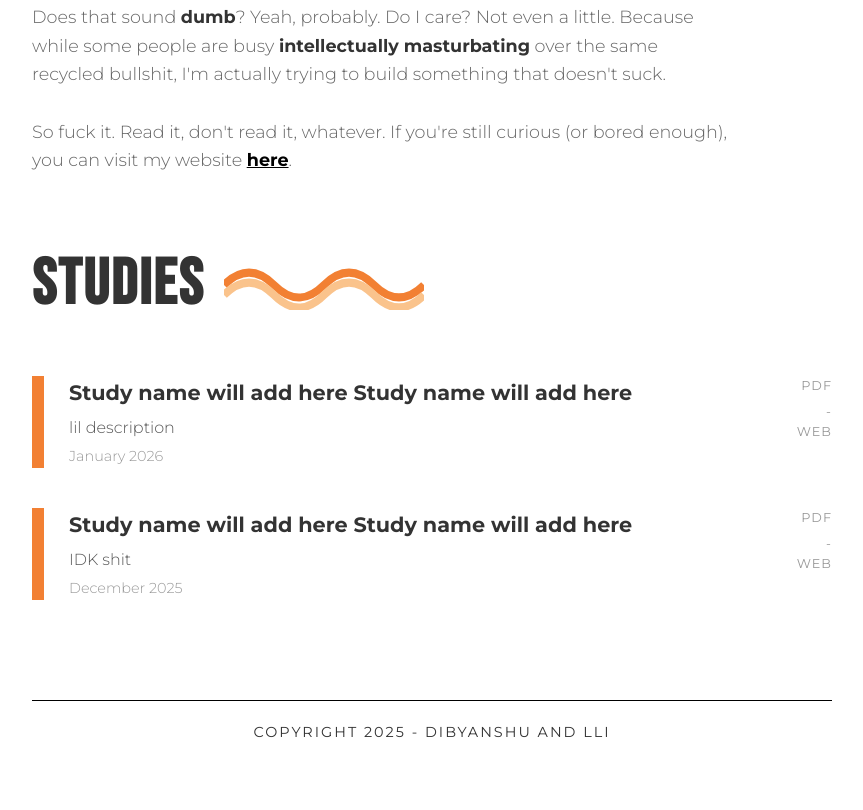
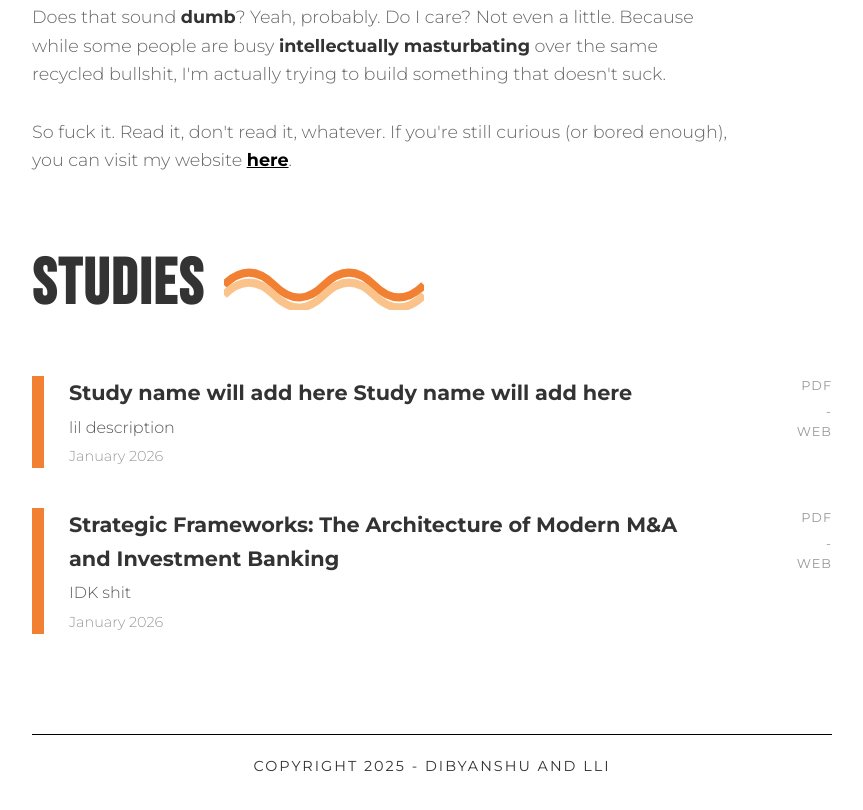
Before and after one commit to dkconnect/lli, a plain HTML site: page index.html in a window 1280 px wide. Shown: the part 571-1381 px from the top of the page, without its empty margins (208-1071 px from the left). Before the commit the page ends 1355 px from the top, so only its background shows below. Drawn offline with Linux system fonts and the light colour scheme.

Commit message:
Update study entry details in index.html

```diff
--- a/index.html
+++ b/index.html
@@ -37,7 +37,6 @@
             margin: 0;
         }
 
-        /* Nav Bar Styles - Clean & Focused */
         nav.main-nav {
             display: flex;
             justify-content: space-between;
@@ -220,14 +219,14 @@
 
             <div class="study-entry">
                 <div class="study-content">
-                    <h4>Study name will add here Study name will add here</h4>
+                    <h4>Strategic Frameworks: The Architecture of Modern M&A and Investment Banking</h4>
                     <p>IDK shit</p>
-                    <div class="date">December 2025</div>
+                    <div class="date">January 2026</div>
                 </div>
                 <div class="links">
                     <a href="pdf.com">PDF</a>
                     -
-                    <a href="web.com">WEB</a>
+                    <a href="st1-jan26.html">WEB</a>
                 </div>
             </div>
         </section>
```
